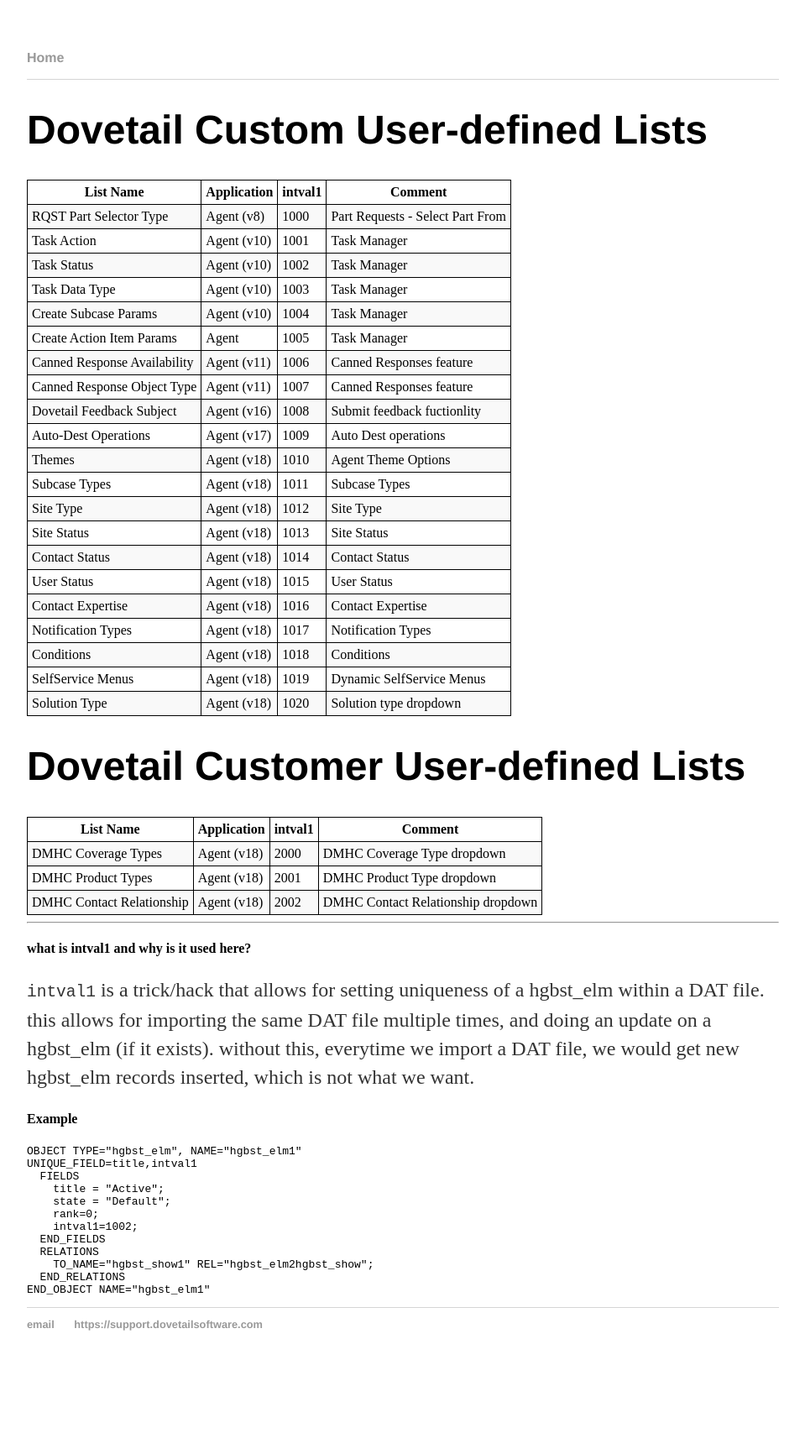
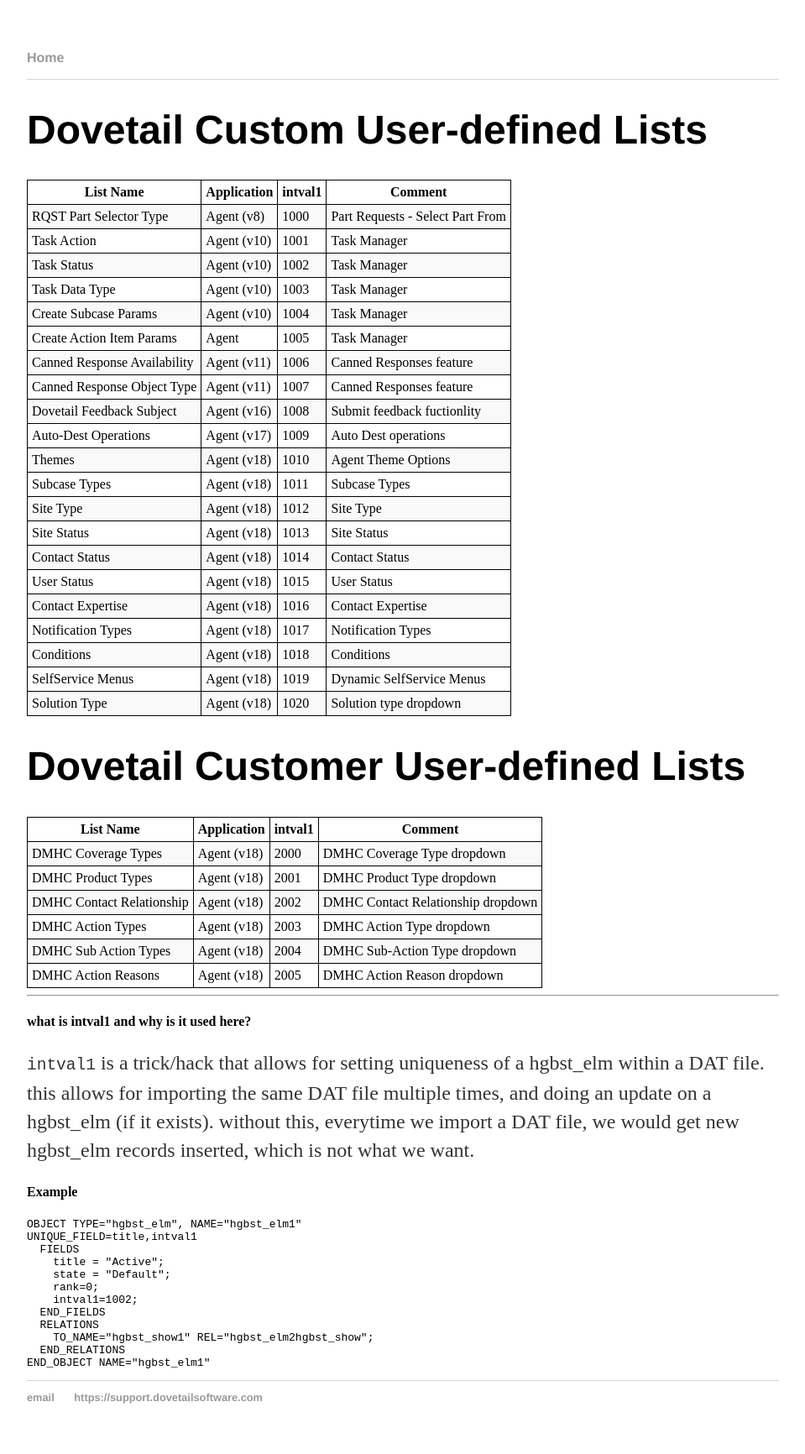
Before and after one commit to DovetailSoftware/dovetail-defined, a Jekyll site: the page built from pages/user-defined-lists.md, in a window 1280 px wide. Shown: the whole page at 84% size, without its empty margins (160-1119 px from the left). Built offline with Jekyll 4.4.1, drawn with Linux system fonts in a browser that asks for light colours; before the commit the page ends 1645 px from its top, so only the background shows below that.

Commit message:
Update user-defined-lists.md

```diff
--- a/pages/user-defined-lists.md
+++ b/pages/user-defined-lists.md
@@ -38,6 +38,9 @@
 | DMHC Coverage Types | Agent (v18) | 2000 | DMHC Coverage Type dropdown |
 | DMHC Product Types | Agent (v18) | 2001 | DMHC Product Type dropdown |
 | DMHC Contact Relationship | Agent (v18) | 2002 | DMHC Contact Relationship dropdown |
+| DMHC Action Types | Agent (v18) | 2003 | DMHC Action Type dropdown |
+| DMHC Sub Action Types | Agent (v18) | 2004 | DMHC Sub-Action Type dropdown |
+| DMHC Action Reasons | Agent (v18) | 2005 | DMHC Action Reason dropdown |
 
 ---
 
```
